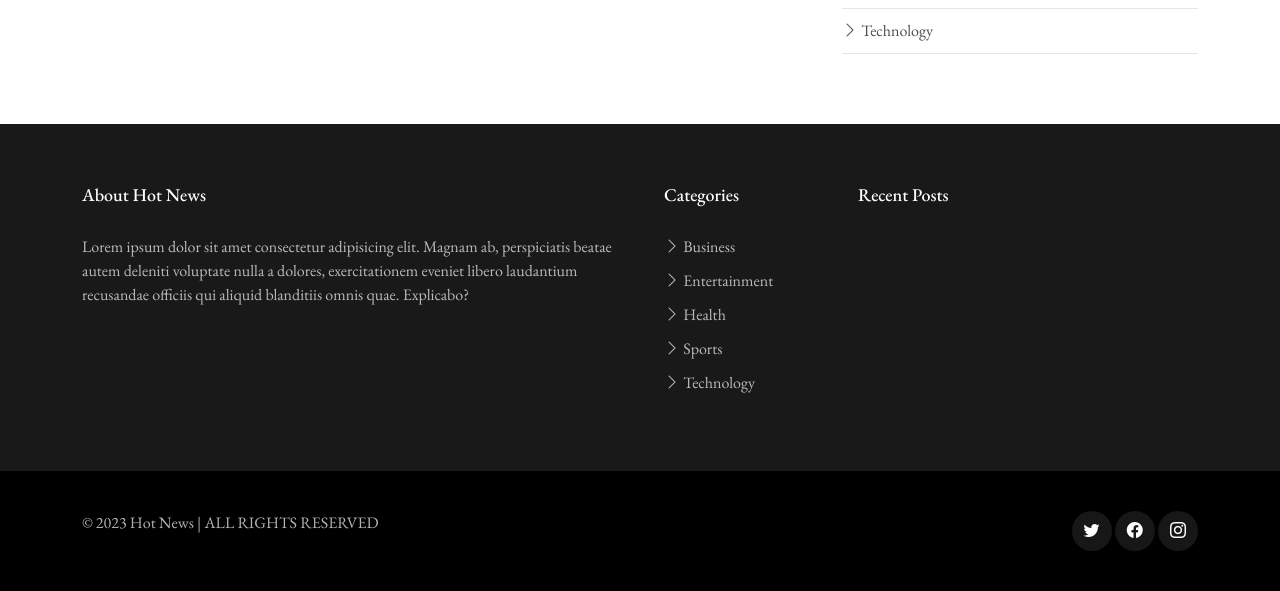
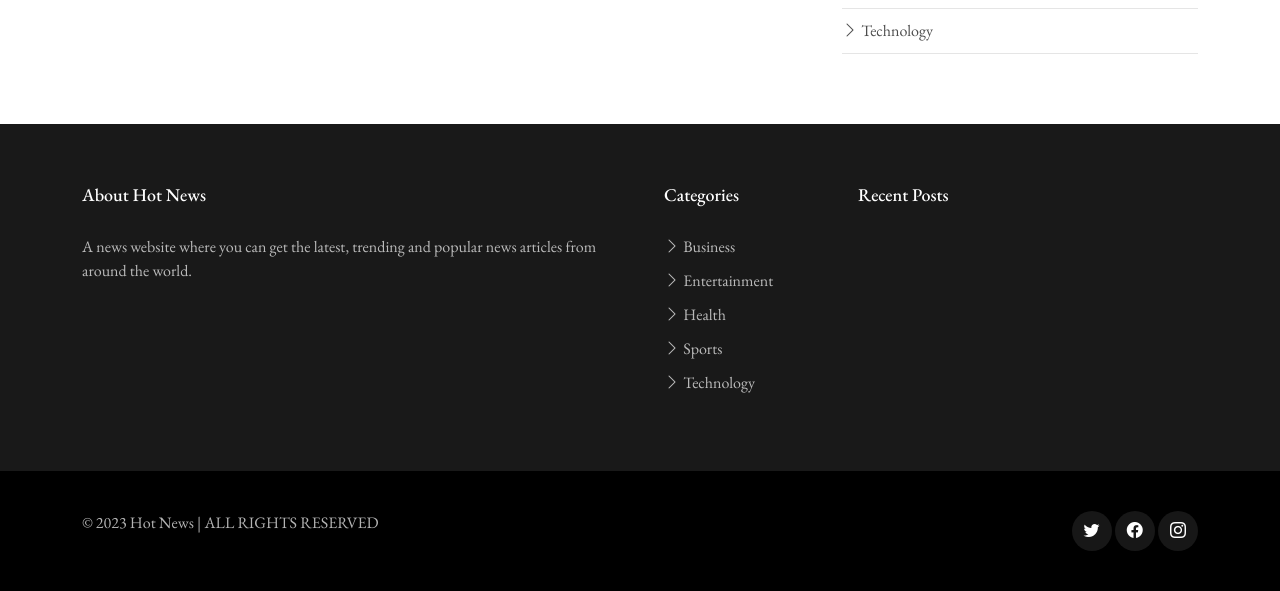
Before and after one commit to MoriKeli/habari_moto, a Django app: page /home/ in a window 1280 px wide. Shown: the part 451-1042 px from the top of the page. Run offline with Django 4.2, Linux system fonts and the light colour scheme; data that the repository does not hold is empty; some libraries are stand-ins or nearby versions; some web fonts are replaced.

Commit message:
updated about section

```diff
--- a/news/templates/news/base.html
+++ b/news/templates/news/base.html
@@ -68,7 +68,7 @@
                     <div class="col-lg-6">
                         <h3 class="footer-heading">About Hot News</h3>
                         <p>
-                            Lorem ipsum dolor sit amet consectetur adipisicing elit. Magnam ab, perspiciatis beatae autem deleniti voluptate nulla a dolores, exercitationem eveniet libero laudantium recusandae officiis qui aliquid blanditiis omnis quae. Explicabo?
+                            A news website where you can get the latest, trending and popular news articles from around the world.
                         </p>
                     </div>
 
```
